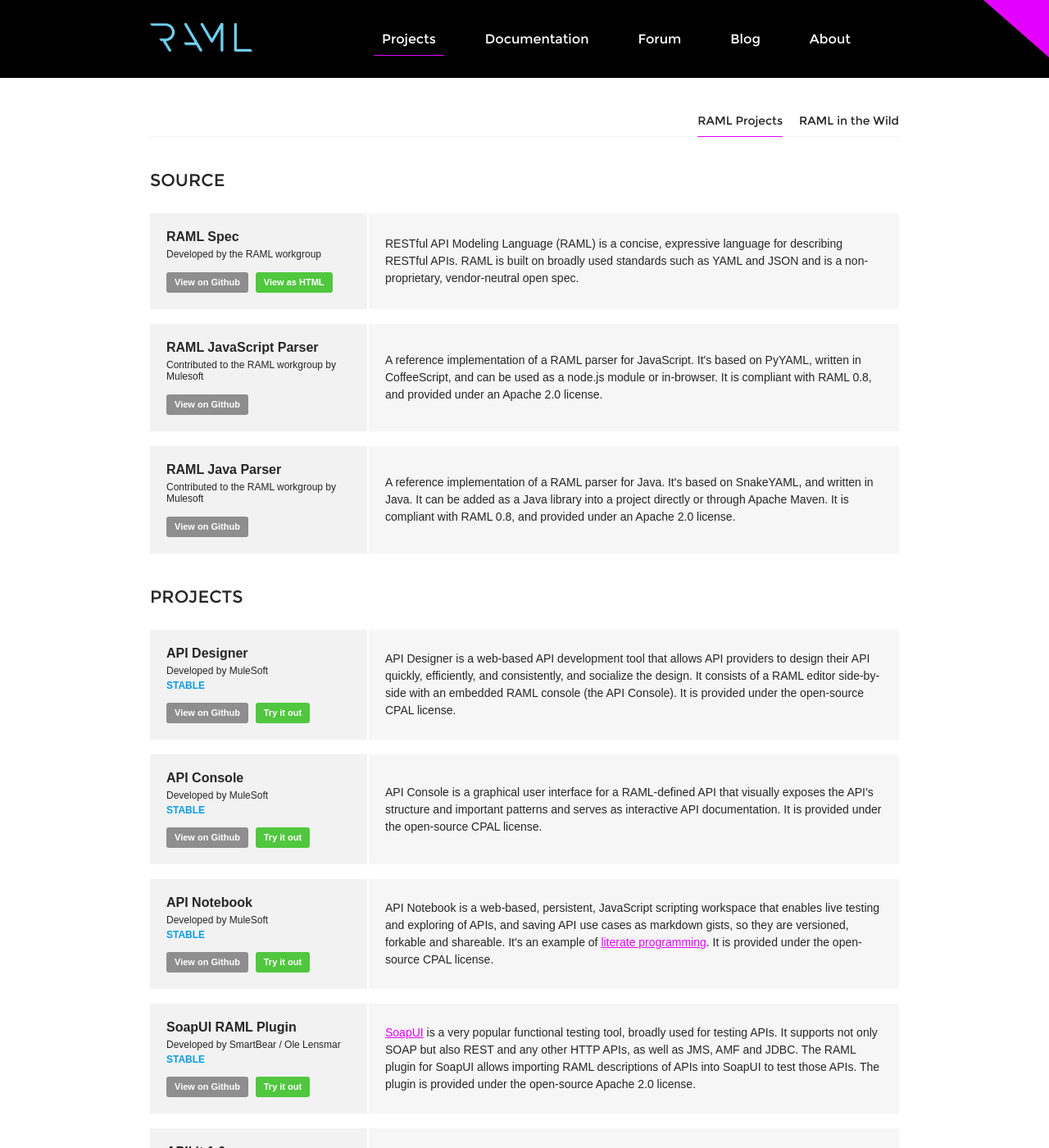
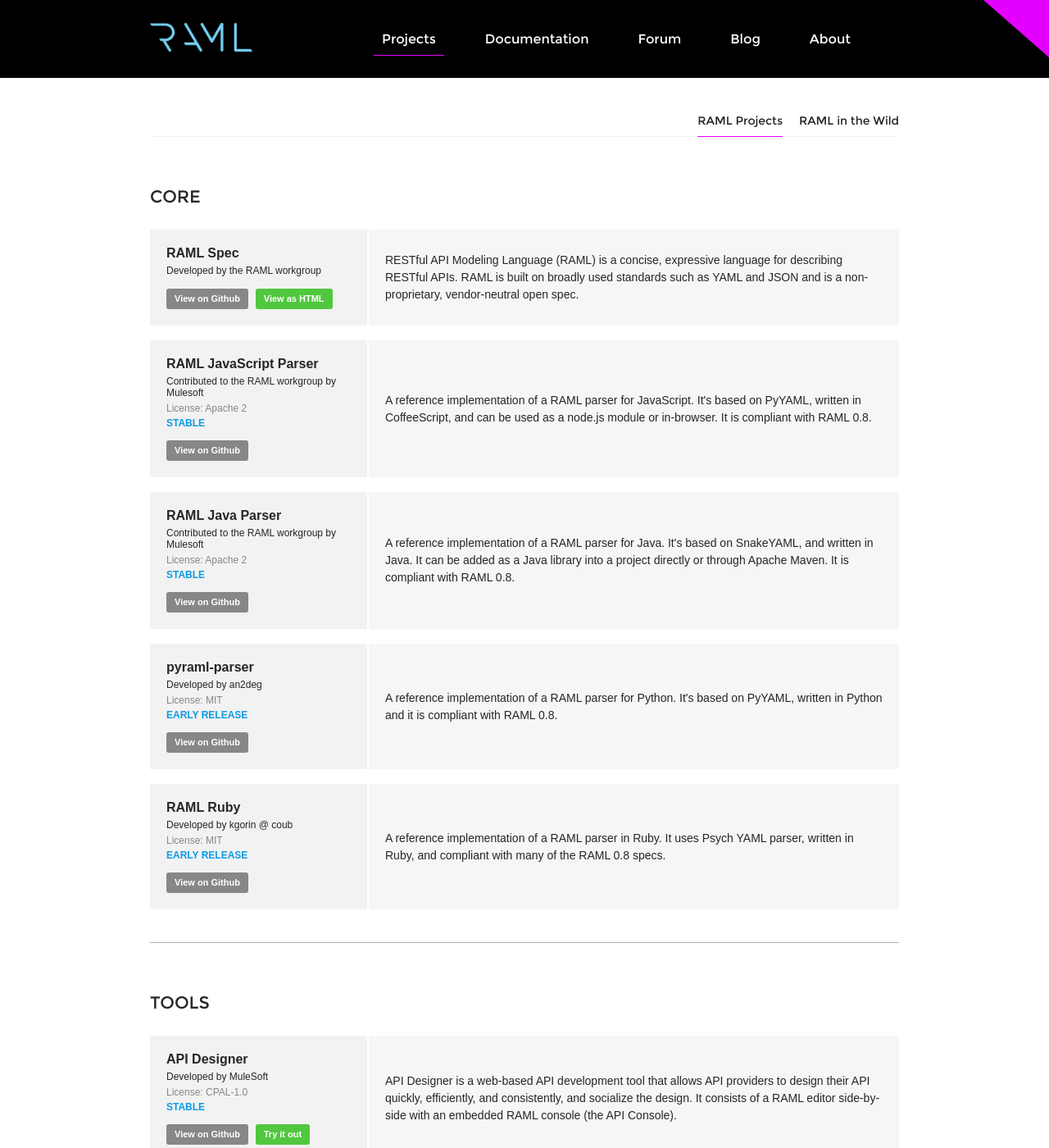
Before and after one commit to raml-org/raml-spec, a Jekyll site: the page built from projects.html, in a window 1280 px wide and 1400 px high. Shown: the whole window at 82% size. Built offline with Jekyll 4.4.1, drawn with Linux system fonts in a browser that asks for light colours; nearby versions of some CDN libraries; some web fonts are replaced; some of the changed text lies outside the part shown.

Commit message:
project and project case changes

```diff
--- a/projects.html
+++ b/projects.html
@@ -8,7 +8,7 @@
                     <li><a class="active" href="projects.html">RAML Projects</a></li>
                   </ul>
                 </div>
-                <h2>Source</h2>
+                <h2>Core</h2>
                 <ul class="projects-source">
                   <li>
                     <div class="project-title">
@@ -16,7 +16,7 @@
                       <h3>RAML Spec</h3>
                       <h4>Developed by the RAML workgroup</h4>
                       <a href="https://github.com/raml-org/raml-spec" class="project-github">View on Github</a>
-                      <a href="spec.html" class="project-html" target="_blank">View as HTML</a>
+                      <a href="http://mulesoft-labs.github.io/raml-spec/spec.html" class="project-html" target="_blank">View as HTML</a>
                     </div>
                     <div class="project-description">
                       <p>RESTful API Modeling Language (RAML) is a concise, expressive language for describing RESTful APIs. RAML is built on broadly used standards such as YAML and JSON and is a non-proprietary, vendor-neutral open spec.</p>
@@ -27,12 +27,12 @@
                       <div class="icon"></div>
                       <h3>RAML JavaScript Parser</h3>
                       <h4>Contributed to the RAML workgroup by Mulesoft</h4>
+                      <h4><i>License: Apache 2</i></h4>
+                      <p>Stable</p>
                       <a href="https://github.com/raml-org/raml-js-parser" class="project-github">View on Github</a>
                     </div>
                     <div class="project-description">
-                      <p>A reference implementation of a RAML parser for JavaScript. It's based on PyYAML,
-                        written in CoffeeScript, and can be used as a node.js module or in-browser.
-                        It is compliant with RAML 0.8, and provided under an Apache 2.0 license.</p>
+                      <p>A reference implementation of a RAML parser for JavaScript. It's based on PyYAML, written in CoffeeScript, and can be used as a node.js module or in-browser. It is compliant with RAML 0.8.</p>
                     </div>
                   </li>
                   <li>
@@ -40,34 +40,58 @@
                       <div class="icon"></div>
                       <h3>RAML Java Parser</h3>
                       <h4>Contributed to the RAML workgroup by Mulesoft</h4>
+                      <h4><i>License: Apache 2</i></h4>
+                      <p>Stable</p>
                       <a href="https://github.com/raml-org/raml-java-parser" class="project-github">View on Github</a>
                     </div>
                     <div class="project-description">
-                      <p>A reference implementation of a RAML parser for Java. It's based on SnakeYAML,
-                        and written in Java. It can be added as a Java library into a project directly or through Apache Maven.
-                        It is compliant with RAML 0.8, and provided under an Apache 2.0 license.</p>
+                      <p>A reference implementation of a RAML parser for Java. It's based on SnakeYAML, and written in Java. It can be added as a Java library into a project directly or through Apache Maven. It is compliant with RAML 0.8.</p>
+                    </div>
+                  </li>
+                  <li>
+                    <div class="project-title">
+                      <div class="icon"></div>
+                      <h3>pyraml-parser</h3>
+                      <h4>Developed by an2deg</h4>
+                      <h4><i>License: MIT</i></h4>
+                      <p>Early Release</p>
+                      <a href="https://github.com/an2deg/pyraml-parser" class="project-github">View on Github</a>
+                    </div>
+                    <div class="project-description">
+                      <p>A reference implementation of a RAML parser for Python. It's based on PyYAML, written in Python and it is compliant with RAML 0.8.</p>
+                    </div>
+                  </li>
+                  <li>
+                    <div class="project-title">
+                      <div class="icon"></div>
+                      <h3>RAML Ruby</h3>
+                      <h4>Developed by kgorin @ coub</h4>
+                      <h4><i>License: MIT</i></h4>
+                      <p>Early Release</p>
+                      <a href="https://github.com/coub/raml_ruby" class="project-github">View on Github</a>
+                    </div>
+                    <div class="project-description">
+                      <p>A reference implementation of a RAML parser in Ruby. It uses Psych YAML parser, written in Ruby, and compliant with many of the RAML 0.8 specs.</p>
                     </div>
                   </li>
                   <!-- <li class="projects-add">
                     <a href="#"><i>+</i><h3>Submit RAML tools</h3></a>
                   </li> -->
                 </ul>
-                <h2>Projects</h2>
+                <h2>Tools</h2>
                 <ul class="projects-projects">
                   <li>
                     <div class="project-title">
                       <div class="icon"></div>
                       <h3>API Designer</h3>
                       <h4>Developed by MuleSoft</h4>
-                      <p>stable</p>
+                      <h4><i>License: CPAL-1.0</i></h4>
+                      <p>Stable</p>
                       <a href="https://github.com/mulesoft/api-designer" class="project-github">View on Github</a>
                       <a href="http://api-portal.anypoint.mulesoft.com/raml/api-designer" class="project-html">Try it out</a>
                     </div>
                     <div class="project-description">
-                      <p>API Designer is a web-based API development tool that allows API providers to
-                        design their API quickly, efficiently, and consistently, and
-                        socialize the design. It consists of a RAML editor side-by-side with an embedded
-                        RAML console (the API Console). It is provided under the open-source CPAL license.</p>
+                      <p>API Designer is a web-based API development tool that allows API providers to design their API quickly, efficiently, and consistently, and socialize the design. It consists of a RAML editor side-by-side with an embedded RAML console (the API Console).</p>
                     </div>
                   </li>
                   <li>
@@ -75,14 +99,13 @@
                       <div class="icon"></div>
                       <h3>API Console</h3>
                       <h4>Developed by MuleSoft</h4>
-                      <p>stable</p>
+                      <h4><i>License: CPAL-1.0</i></h4>
+                      <p>Stable</p>
                       <a href="https://github.com/mulesoft/api-console" class="project-github">View on Github</a>
                       <a href="http://api-portal.anypoint.mulesoft.com/raml-tools" class="project-html">Try it out</a>
                     </div>
                     <div class="project-description">
-                      <p>API Console is a graphical user interface for a RAML-defined API that visually
-                      exposes the API’s structure and important patterns and serves as interactive API documentation.
-                      It is provided under the open-source CPAL license.</p>
+                      <p>API Console is a graphical user interface for a RAML-defined API that visually exposes the API’s structure and important patterns and serves as interactive API documentation.</p>
                     </div>
                   </li>
                   <li>
@@ -90,16 +113,13 @@
                       <div class="icon"></div>
                       <h3>API Notebook</h3>
                       <h4>Developed by MuleSoft</h4>
-                      <p>stable</p>
+                      <h4><i>License: CPAL-1.0</i></h4>
+                      <p>Stable</p>
                       <a href="https://github.com/mulesoft/api-notebook" class="project-github">View on Github</a>
                       <a href="http://apinotebook.com" class="project-html">Try it out</a>
                     </div>
                     <div class="project-description">
-                      <p>API Notebook is a web-based, persistent, JavaScript scripting workspace that enables
-                        live testing and exploring of APIs, and saving API use cases as markdown gists,
-                        so they are versioned, forkable and shareable. It's an example of
-                        <a href="https://en.wikipedia.org/wiki/Literate_programming" target="_blank">literate programming</a>.
-                        It is provided under the open-source CPAL license.</p>
+                      <p>API Notebook is a web-based, persistent, JavaScript scripting workspace that enables live testing and exploring of APIs, and saving API use cases as markdown gists, so they are versioned, forkable and shareable. It's an example of <a href="https://en.wikipedia.org/wiki/Literate_programming" target="_blank">literate programming</a>.</p>
                     </div>
                   </li>
                   <li>
@@ -107,16 +127,13 @@
                       <div class="icon"></div>
                       <h3>SoapUI RAML Plugin</h3>
                       <h4>Developed by SmartBear / Ole Lensmar</h4>
-                      <p>stable</p>
+                      <h4><i>License: Apache 2</i></h4>
+                      <p>Stable</p>
                       <a href="https://github.com/olensmar/soapui-raml-plugin" class="project-github">View on Github</a>
                       <a href="http://olensmar.blogspot.se/2013/12/a-raml-apihub-plugin-for-soapui.html" class="project-html">Try it out</a>
                     </div>
                     <div class="project-description">
-                      <p><a href="http://www.soapui.org/" target="SoapUI">SoapUI</a> is a very popular functional testing tool,
-                        broadly used for testing APIs. It supports not only SOAP but also REST and any other HTTP APIs, as well
-                        as JMS, AMF and JDBC. The RAML plugin for SoapUI allows importing RAML descriptions of APIs into SoapUI
-                        to test those APIs.
-                        The plugin is provided under the open-source Apache 2.0 license.</p>
+                      <p><a href="http://www.soapui.org/" target="SoapUI">SoapUI</a> is a very popular functional testing tool, broadly used for testing APIs. It supports not only SOAP but also REST and any other HTTP APIs, as well as JMS, AMF and JDBC. The RAML plugin for SoapUI allows importing RAML descriptions of APIs into SoapUI to test those APIs.</p>
                     </div>
                   </li>
                   <li>
@@ -124,15 +141,13 @@
                       <div class="icon"></div>
                       <h3>APIkit 1.0</h3>
                       <h4>Developed by MuleSoft</h4>
-                      <p>stable</p>
+                      <h4><i>License: CPAL-1.0</i></h4>
+                      <p>Stable</p>
                       <a href="https://github.com/mulesoft/apikit" class="project-github">View on Github</a>
                       <a href="http://www.mulesoft.org/documentation/display/current/APIkit" class="project-html">Try it out</a>
                     </div>
                     <div class="project-description">
-                      <p>APIkit is a declarative toolkit that leverages RAML to facilitate the implementation of APIs.
-                        It uses RAML as the definition of the API, which can then be used with APIkit Maven- and Mule Studio-based
-                        tools for mocking the interface and implementing its backend using Mule flows.
-                        It is provided under the open-source CPAL license.</p>
+                      <p>APIkit is a declarative toolkit that leverages RAML to facilitate the implementation of APIs. It uses RAML as the definition of the API, which can then be used with APIkit Maven- and Mule Studio-based tools for mocking the interface and implementing its backend using Mule flows.</p>
                     </div>
                   </li>
                   <li>
@@ -140,7 +155,8 @@
                       <div class="icon"></div>
                       <h3>RAML Store</h3>
                       <h4>Developed by brianmc</h4>
-                      <p>stable</p>
+                      <h4><i>License: Apache 2</i></h4>
+                      <p>Early Release</p>
                       <a href="https://github.com/brianmc/raml-store" class="project-github">View on Github</a>
                     </div>
                     <div class="project-description">
@@ -154,16 +170,12 @@
                       <div class="icon"></div>
                       <h3>JAX-RS Codegen</h3>
                       <h4>Developed by MuleSoft</h4>
-                      <p>stable</p>
+                      <h4><i>License: Apache 2</i></h4>
+                      <p>Early Release</p>
                       <a href="https://github.com/mulesoft/raml-jaxrs-codegen" class="project-github">View on Github</a>
                     </div>
                     <div class="project-description">
-                      <p>JAX-RS Codegen is a set of Java tools that support an API-first approach to implementing
-                      RAML-described RESTful services in Java with JAX-RS. Given a RAML specification of an API,
-                      it generates corresponding JAX-RS-annotated interfaces and supporting classes, which can
-                      be used in your project to implement those spec-compliant APIs.
-                      <i style="font-style: italic">This project is in early alpha.</i>
-                      It is provided under the open-source Apache 2.0 license.</p>
+                      <p>JAX-RS Codegen is a set of Java tools that support an API-first approach to implementing RAML-described RESTful services in Java with JAX-RS. Given a RAML specification of an API, it generates corresponding JAX-RS-annotated interfaces and supporting classes, which can be used in your project to implement those spec-compliant APIs. <i style="font-style: italic">This project is in early alpha.</i></p>
                     </div>
                   </li>
                   <li>
@@ -171,12 +183,12 @@
                       <div class="icon"></div>
                       <h3>RAML Sublime Plugin</h3>
                       <h4>Developed by MuleSoft</h4>
-                      <p>stable</p>
+                      <h4><i>License: Apache 2</i></h4>
+                      <p>Stable</p>
                       <a href="https://github.com/mulesoft/raml-sublime-plugin" class="project-github">View on Github</a>
                     </div>
                     <div class="project-description">
-                      <p>This is a simple syntax highlighter for Sublime that provides support for the RESTful API Modeling Language (http://raml.org/).
-                      It is provided under the open-source Apache 2.0 license.</p>
+                      <p>RAML Sublime Plugin is a syntax highlighter for Sublime (the popular text editor).</p>
                     </div>
                   </li>
                   <li>
@@ -184,12 +196,12 @@
                       <div class="icon"></div>
                       <h3>RAML to HTML</h3>
                       <h4>Developed by kevinrenskers</h4>
-                      <p>stable</p>
+                      <h4><i>License: MIT</i></h4>
+                      <p>Stable</p>
                       <a href="https://github.com/kevinrenskers/raml2html" class="project-github">View on Github</a>
                     </div>
                     <div class="project-description">
-                      <p>A simple RAML to HTML documentation generator written for Node.js<br />
-                        RAML to HTML gets a RAML file and outputs the API documentation on a single HTML page.</p>
+                      <p>RAML to HTML is a documentation tool that outputs a single HTML page console based on a RAML definition. It's written in NodeJS and it can be executed as a command line.</p>
                     </div>
                   </li>
                   <li>
@@ -197,11 +209,12 @@
                       <div class="icon"></div>
                       <h3>ATOM RAML package</h3>
                       <h4>Developed by n4ch03</h4>
-                      <p>stable</p>
+                      <h4><i>License: MIT</i></h4>
+                      <p>Early Release</p>
                       <a href="https://github.com/n4ch03/atom-raml" class="project-github">View on Github</a>
                     </div>
                     <div class="project-description">
-                      <p>A simple package for Atom (Github's text editor) that helps the user to write RAML specs.</p>
+                      <p>ATOM RAML Package is a plugin (package) for ATOM (Github's text editor) that helps the user to write RAML specs by providing hihglighting capabilities and snippets autocompletion.</p>
                     </div>
                   </li>
                   <li>
@@ -209,11 +222,12 @@
                       <div class="icon"></div>
                       <h3>GULP RAML plugin</h3>
                       <h4>Developed by JohanObrink</h4>
-                      <p>stable</p>
+                      <h4><i>License: MIT</i></h4>
+                      <p>Early Release</p>
                       <a href="https://github.com/JohanObrink/gulp-raml" class="project-github">View on Github</a>
                     </div>
                     <div class="project-description">
-                      <p>A <a href="http://gulpjs.com/">GULP</a> plugin for parsing and validating RAML (based on the <a href="https://github.com/raml-org/raml-js-parser">RAML Parser</a>)</p>
+                      <p>GULP RAML Plugin is a GULP based add-on that allows to parse and validate a RAML definition as a GULP Task. It's based on the JavaScript RAML Parser.</p>
                     </div>
                   </li>
                   <li>
@@ -221,25 +235,12 @@
                       <div class="icon"></div>
                       <h3>Osprey</h3>
                       <h4>Developed by MuleSoft</h4>
-                      <p>stable</p>
+                      <h4><i>License: Apache 2</i></h4>
+                      <p>Early Release</p>
                       <a href="https://github.com/mulesoft/osprey" class="project-github">View on Github</a>
                     </div>
                     <div class="project-description">
-                      <p>Osprey is a JavaScript framework, based on Node and Express, for rapidly building applications that expose APIs described via RAML.
-                         It is provided under the open-source Apache 2.0 license.
-                      </p>
-                    </div>
-                  </li>
-                  <li>
-                    <div class="project-title">
-                      <div class="icon"></div>
-                      <h3>RAML Ruby</h3>
-                      <h4>Developed by kgorin @ coub</h4>
-                      <p>stable</p>
-                      <a href="https://github.com/coub/raml_ruby" class="project-github">View on Github</a>
-                    </div>
-                    <div class="project-description">
-                      <p>Implementation of a RAML parser in Ruby (uses Psych YAML parser).</p>
+                      <p>Osprey is a JavaScript framework, based on Node and Express, for rapidly building applications that expose APIs described via RAML.</p>
                     </div>
                   </li>
                   <li>
@@ -247,13 +248,27 @@
                       <div class="icon"></div>
                       <h3>RAMLang</h3>
                       <h4>Developed by alexios3d</h4>
-                      <p>stable</p>
+                      <h4><i>License: MIT</i></h4>
+                      <p>Early Release</p>
                       <a href="https://github.com/syple/generator-ramlang" class="project-github">View on Github</a>
                     </div>
                     <div class="project-description">
                       <p>RAMLang is a simple and easy to use command line tool. It's main goal is to provide AngularJS services which help communicate with RESTful API's.</p>
                     </div>
                   </li>
+                  <li>
+                    <div class="project-title">
+                      <div class="icon"></div>
+                      <h3>swagger2raml</h3>
+                      <h4>Developed by rucek</h4>
+                      <h4><i>License: Apache 2</i></h4>
+                      <p>Early Release</p>
+                      <a href="https://github.com/8x8Cloud/swagger2raml" class="project-github">View on Github</a>
+                    </div>
+                    <div class="project-description">
+                      <p>Swagger2RAML is an utility helpful to generate RAML documentation from Swagger JSON.</p>
+                    </div>
+                  </li>
                   <li class="projects-add">
                     <h3>Contact us at <a href="mailto:info@raml.org">info@raml.org</a> to add your RAML projects to this list.</h3>
                   </li>
```
Also changed, not shown: _includes/project-case-example.md (added, +22 -0 lines), in-the-wild.html (+12 -12 lines), project-case-example.html (added, +15 -0 lines), stylesheets/screen.css.
